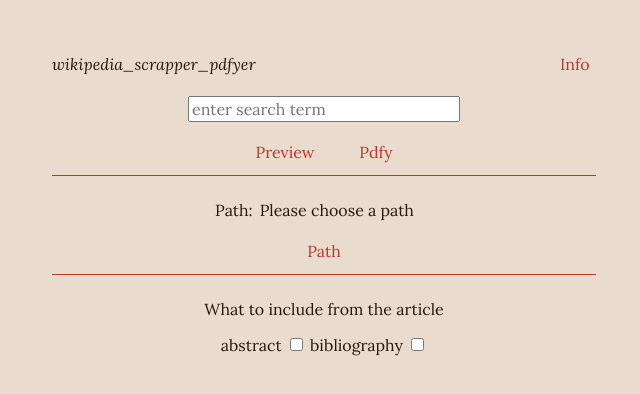
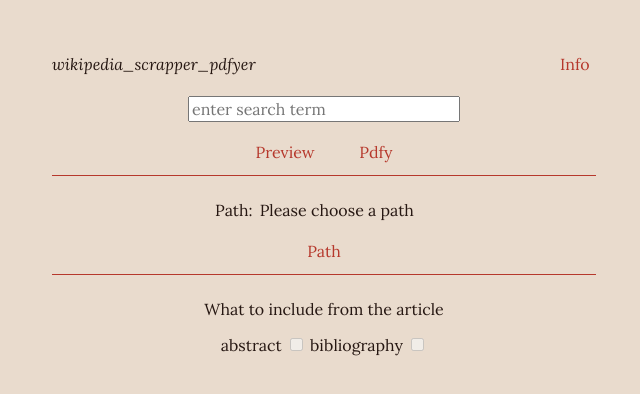
Before and after one commit to Mike-Mp/wikipedia_scrapper_pdfer, an Electron app: page src/index.html in a window 1280 px wide. Shown: the full height of the page, 316-956 px from the left. Drawn offline with Linux system fonts and the light colour scheme; no server answers.

Commit message:
disable options, not functional yet

```diff
--- a/src/index.html
+++ b/src/index.html
@@ -28,9 +28,9 @@
       <p>What to include from the article</p>
       <div class="wikiOptions">
        <label for="abstract">abstract</label>
-       <input id="abstract" type="checkbox" />
+       <input id="abstract" type="checkbox" disabled />
        <label for="bibliography">bibliography</label>
-       <input type="checkbox" id="bibliography" />
+       <input type="checkbox" id="bibliography" disabled />
       </div>
     </div>
 
```
